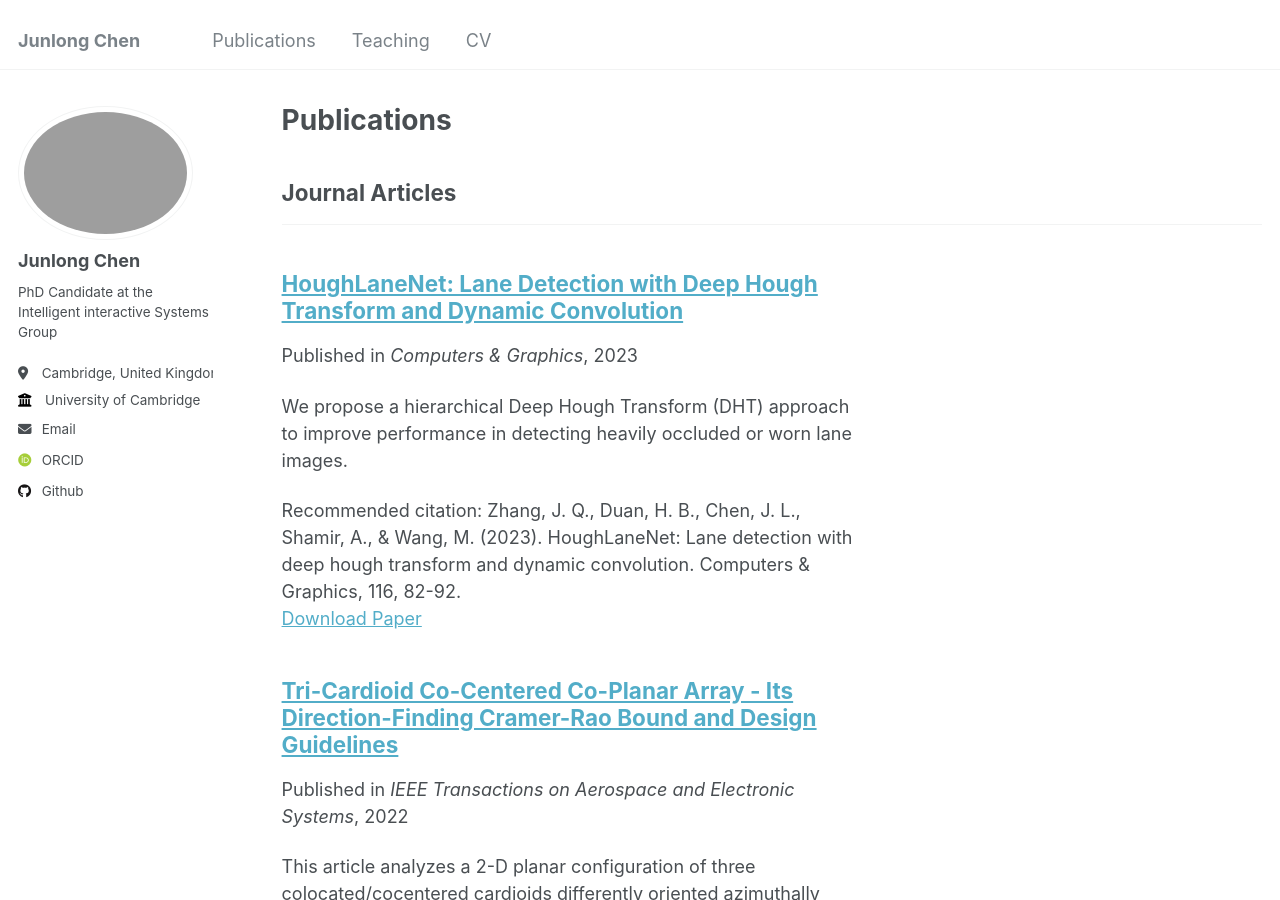
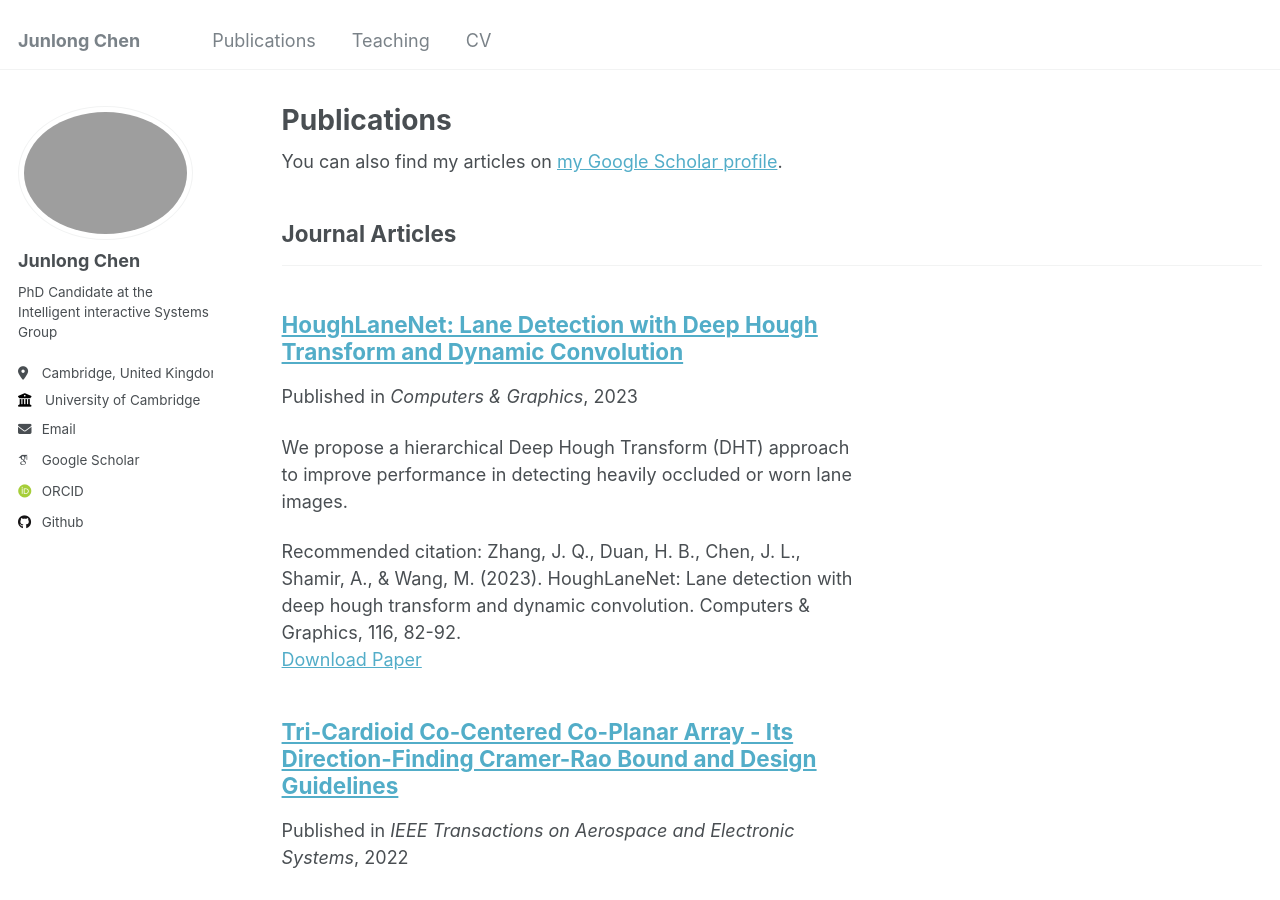
Before and after one commit to EnVisionXR/EnVisionXR.github.io, a Jekyll site: the page built from _pages/publications.html, in a window 1280 px wide and 900 px high. Built offline with Jekyll 4.4.1, drawn with Linux system fonts in a browser that asks for light colours; some web fonts are replaced; part of the change alters nothing that is shown.

Commit message:
Update _config.yml

```diff
--- a/_config.yml
+++ b/_config.yml
@@ -32,7 +32,7 @@ author:
 
   # Academic websites
   arxiv            : # URL - Update with the correct link to your profile
-  googlescholar    : # "https://scholar.google.com/citations?user=PS_CX0AAAAAJ"
+  googlescholar    : "https://scholar.google.com/citations?user=MA0d6AwAAAAJ&hl=en&oi=sra"
   impactstory      : # URL
   orcid            : "http://orcid.org/0000-0002-7375-6525"
   semantic         : # URL
```
